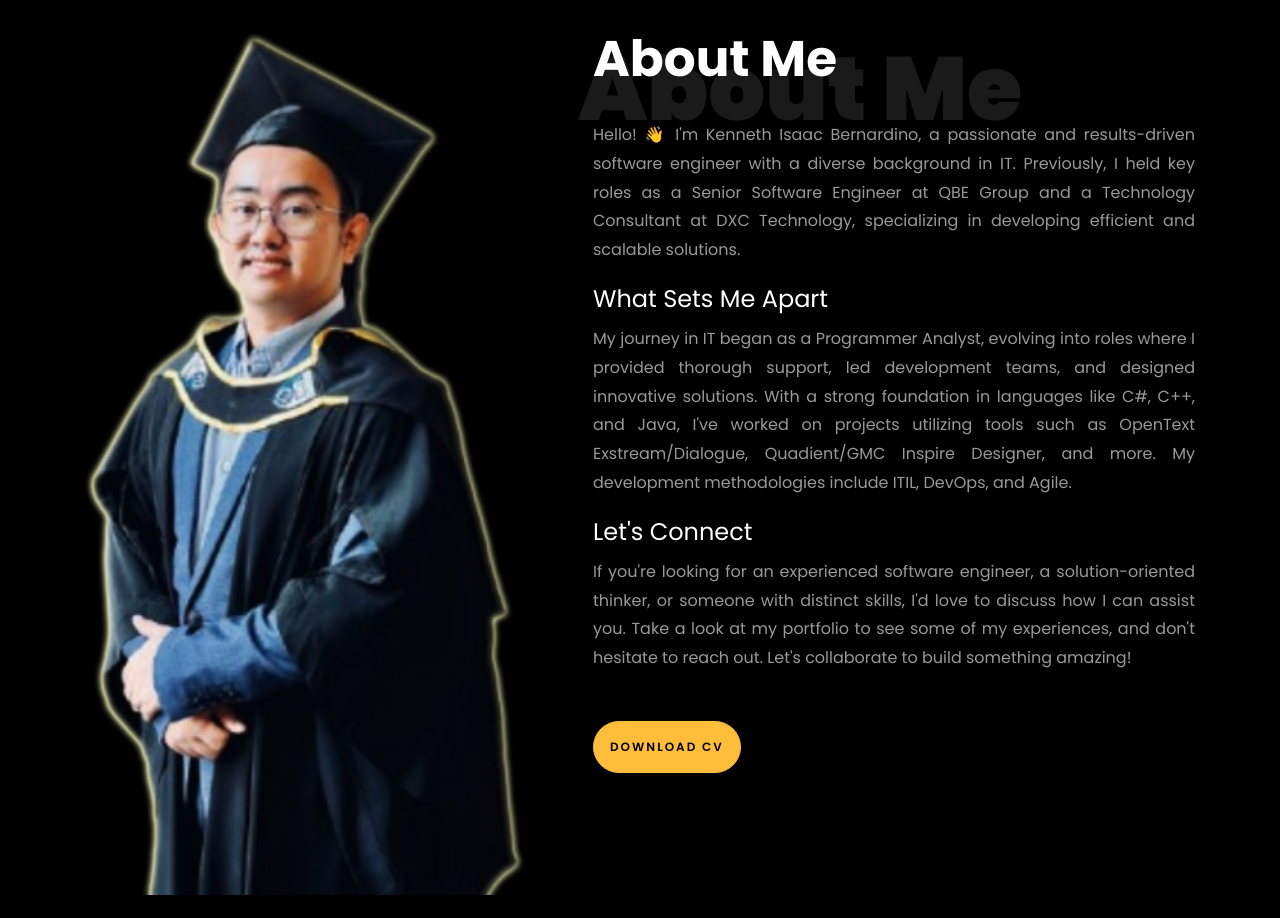
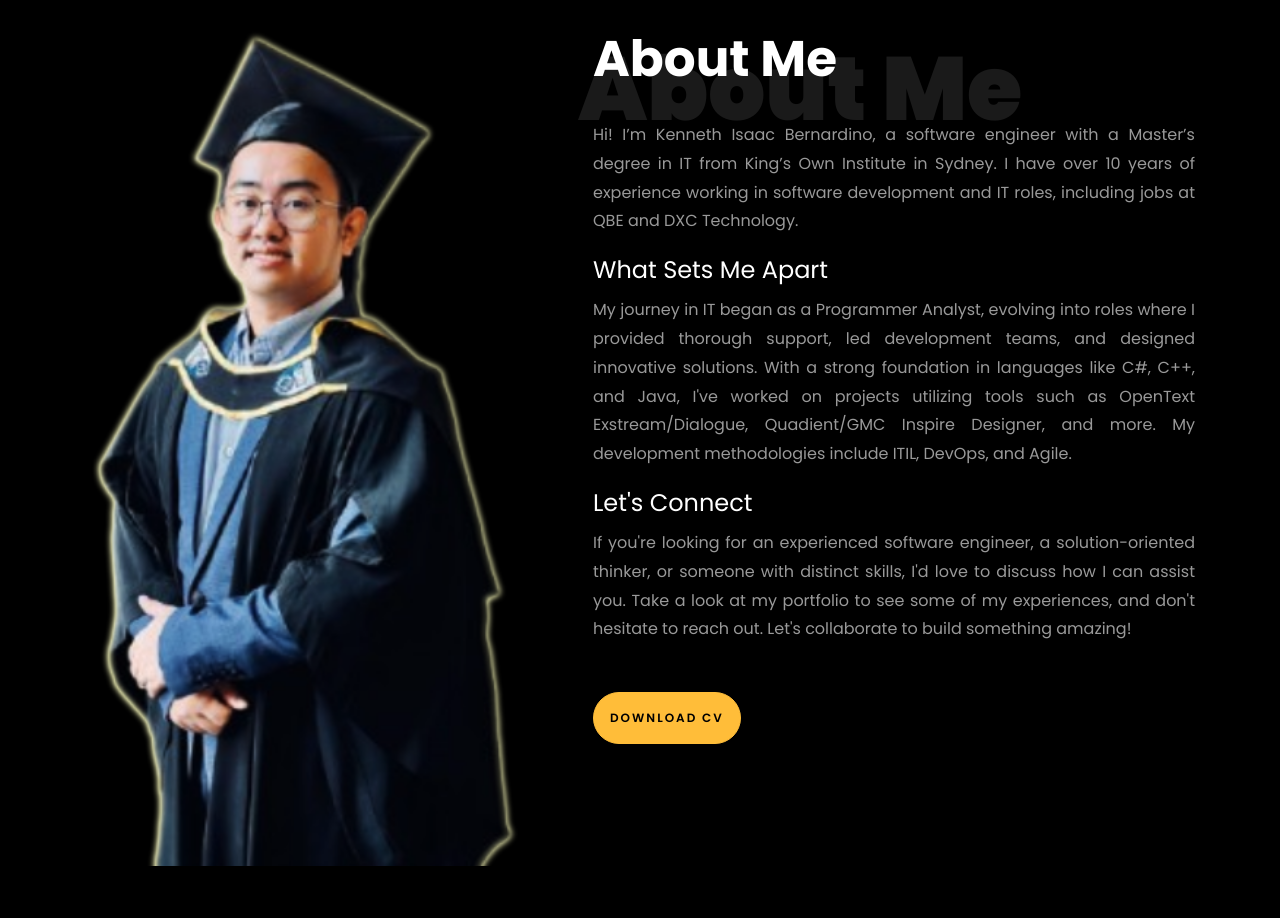
Before and after one commit to kbernardino20/kibernardino, a plain HTML site: page index.html in a window 1280 px wide. Shown: the part 840-1758 px from the top of the page. Drawn offline with Linux system fonts and the light colour scheme; files whose address does not match are found by name.

Commit message:
Update index.html

```diff
--- a/index.html
+++ b/index.html
@@ -116,7 +116,7 @@
 		          <div class="col-md-12 heading-section ftco-animate" style="text-align: justify;">
 		          	<h1 class="big">About Me</h1>
 		            <h2 class="mb-4">About Me</h2>
-					<p>Hello! 👋 I'm Kenneth Isaac Bernardino, a passionate and results-driven software engineer with a diverse background in IT. Previously, I held key roles as a Senior Software Engineer at QBE Group and a Technology Consultant at DXC Technology, specializing in developing efficient and scalable solutions.</p>
+					<p>Hi! I’m Kenneth Isaac Bernardino, a software engineer with a Master’s degree in IT from King’s Own Institute in Sydney. I have over 10 years of experience working in software development and IT roles, including jobs at QBE and DXC Technology.</p>
 
 					<h4>What Sets Me Apart</h4>
 					<p>My journey in IT began as a Programmer Analyst, evolving into roles where I provided thorough support, led development teams, and designed innovative solutions. With a strong foundation in languages like C#, C++, and Java, I've worked on projects utilizing tools such as OpenText Exstream/Dialogue, Quadient/GMC Inspire Designer, and more. My development methodologies include ITIL, DevOps, and Agile.</p>
```
